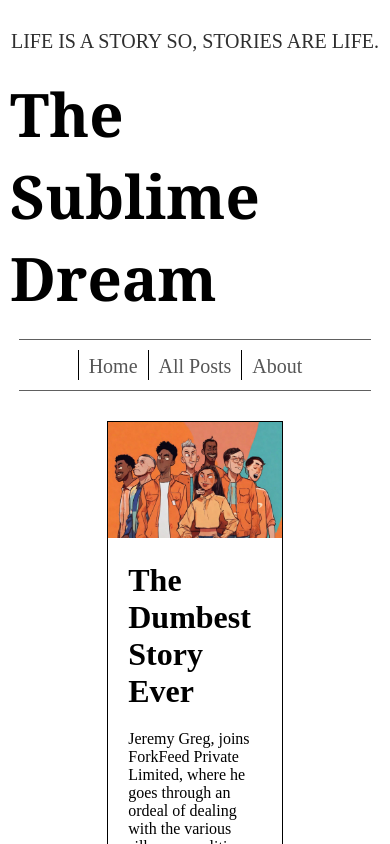
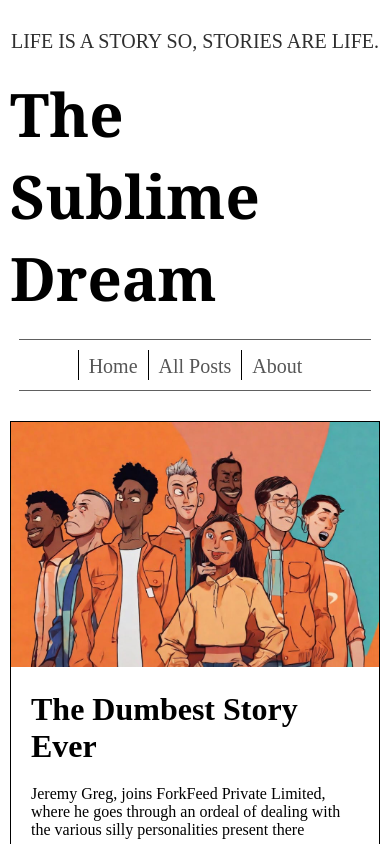
Before and after one commit to devansh1503/my-blog, a React (Create React App) app: page /stories in a window 390 px wide. Shown: the top 844 px of the page. Built offline with nearby package versions, Linux system fonts and the light colour scheme.

Commit message:
All posts design

```diff
--- a/src/App.css
+++ b/src/App.css
@@ -364,6 +364,9 @@ body{
   .stories-inner{
     width: 100%;
   }
+  .card{
+    width: 100%;
+  }
   .about-me{
     padding: 0;
   }
```
